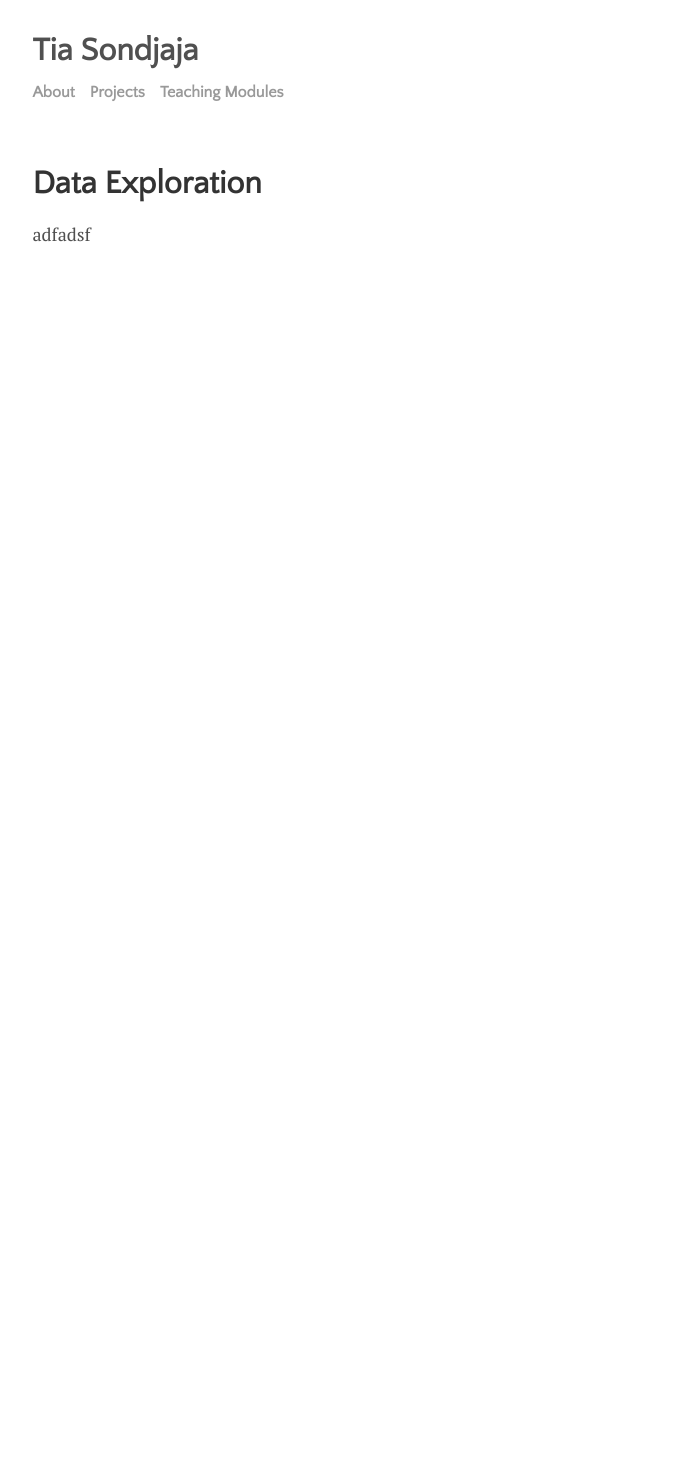
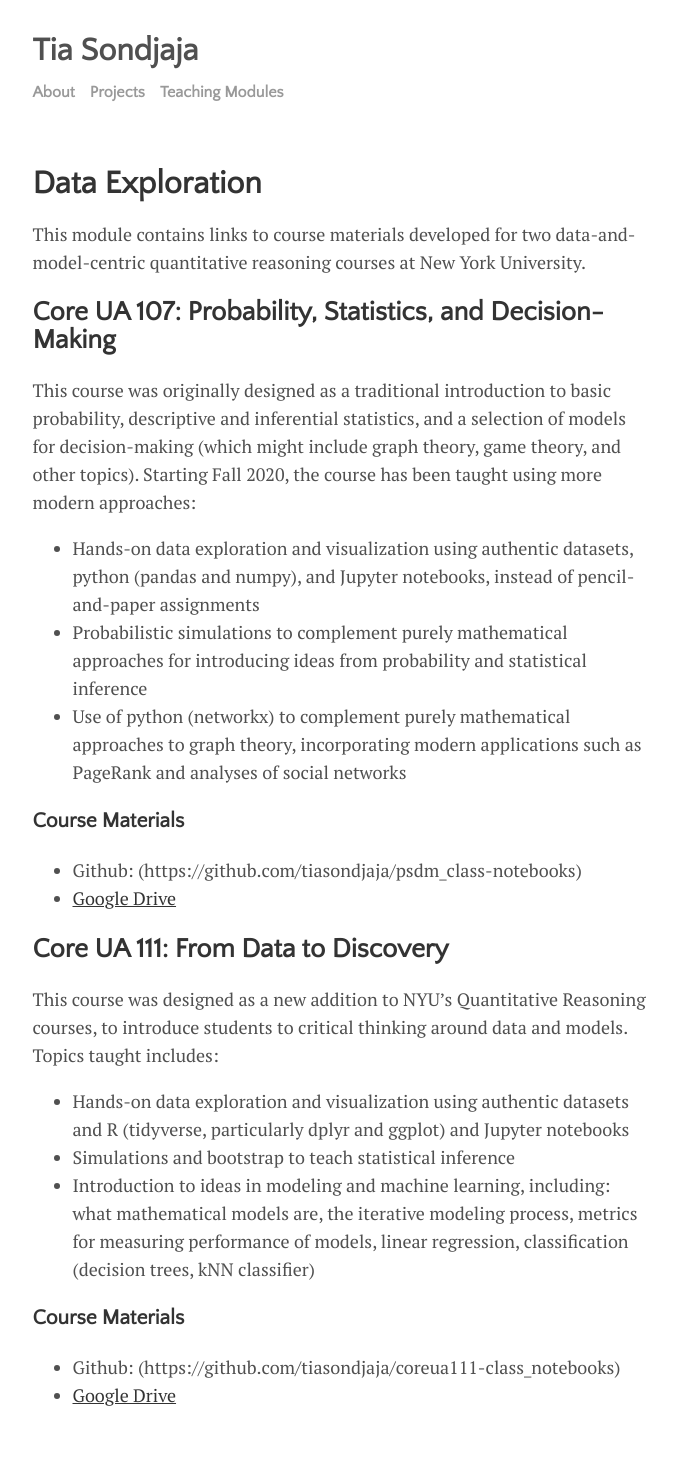
Before and after one commit to tiasondjaja/tiasondjaja.github.io, a Jekyll site: the page built from docs/_teachingmodules/fdtd_dataexploration.md, in a window 1280 px wide. Shown: the whole page, without its empty margins (300-977 px from the left). Built offline with Jekyll 4.4.1, drawn with Linux system fonts in a browser that asks for light colours; before the commit the page ends 900 px from its top, so only the background shows below that.

Commit message:
updated projects

```diff
--- a/docs/_config.yml
+++ b/docs/_config.yml
@@ -18,7 +18,7 @@ markdown:            kramdown
 highlighter:         rouge
 permalink:           /:title
 plugins:             [jekyll-paginate, jekyll-sitemap, jekyll-feed, jekyll-seo-tag, jekyll-redirect-from]
-theme: lagrange
+remote-theme: lagrange
 
 # Customise atom feed settings (this is where Jekyll-Feed gets configuration information)
 title:		           'Tia Sondjaja'
--- a/docs/_teachingmodules/fdtd_dataexploration.md
+++ b/docs/_teachingmodules/fdtd_dataexploration.md
@@ -1,8 +1,31 @@
 ---
 name: Data Exploration
 short_description: adfadsf
-tag: quantitative reasoning
-status: draft
+tag: quantitative reasoning, network analyses, data science, machine learning
+status: final
 ---
 
-adfadsf
+
+This module contains links to course materials developed for two data-and-model-centric quantitative reasoning courses at New York University.
+
+## Core UA 107: Probability, Statistics, and Decision-Making
+
+This course was originally designed as a traditional introduction to basic probability, descriptive and inferential statistics, and a selection of models for decision-making (which might include graph theory, game theory, and other topics).  Starting Fall 2020, the course has been taught using more modern approaches:
++ Hands-on data exploration and visualization using authentic datasets, python (pandas and numpy), and Jupyter notebooks, instead of pencil-and-paper assignments
++ Probabilistic simulations to complement purely mathematical approaches for introducing ideas from probability and statistical inference
++ Use of python (networkx) to complement purely mathematical approaches to graph theory, incorporating modern applications such as PageRank and analyses of social networks
+
+### Course Materials
++ Github: (https://github.com/tiasondjaja/psdm_class-notebooks)
++ [Google Drive](https://drive.google.com/drive/folders/1KVNHPSOv0VsVU9m6MpEiLwp2flZrMFRr?usp=sharing)
+
+## Core UA 111: From Data to Discovery
+
+This course was designed as a new addition to NYU's Quantitative Reasoning courses, to introduce students to critical thinking around data and models.  Topics taught includes:
++ Hands-on data exploration and visualization using authentic datasets  and  R (tidyverse, particularly dplyr and ggplot) and Jupyter notebooks
++ Simulations and bootstrap to teach statistical inference
++ Introduction to ideas in modeling and machine learning, including: what mathematical models are, the iterative modeling process, metrics for measuring performance of models, linear regression, classification (decision trees, kNN classifier)
+
+### Course Materials
++ Github: (https://github.com/tiasondjaja/coreua111-class_notebooks)
++ [Google Drive](https://drive.google.com/drive/folders/1-YRnuyhIsLEySqb-g39Q46EUhNKHrtL0?usp=sharing)
```
